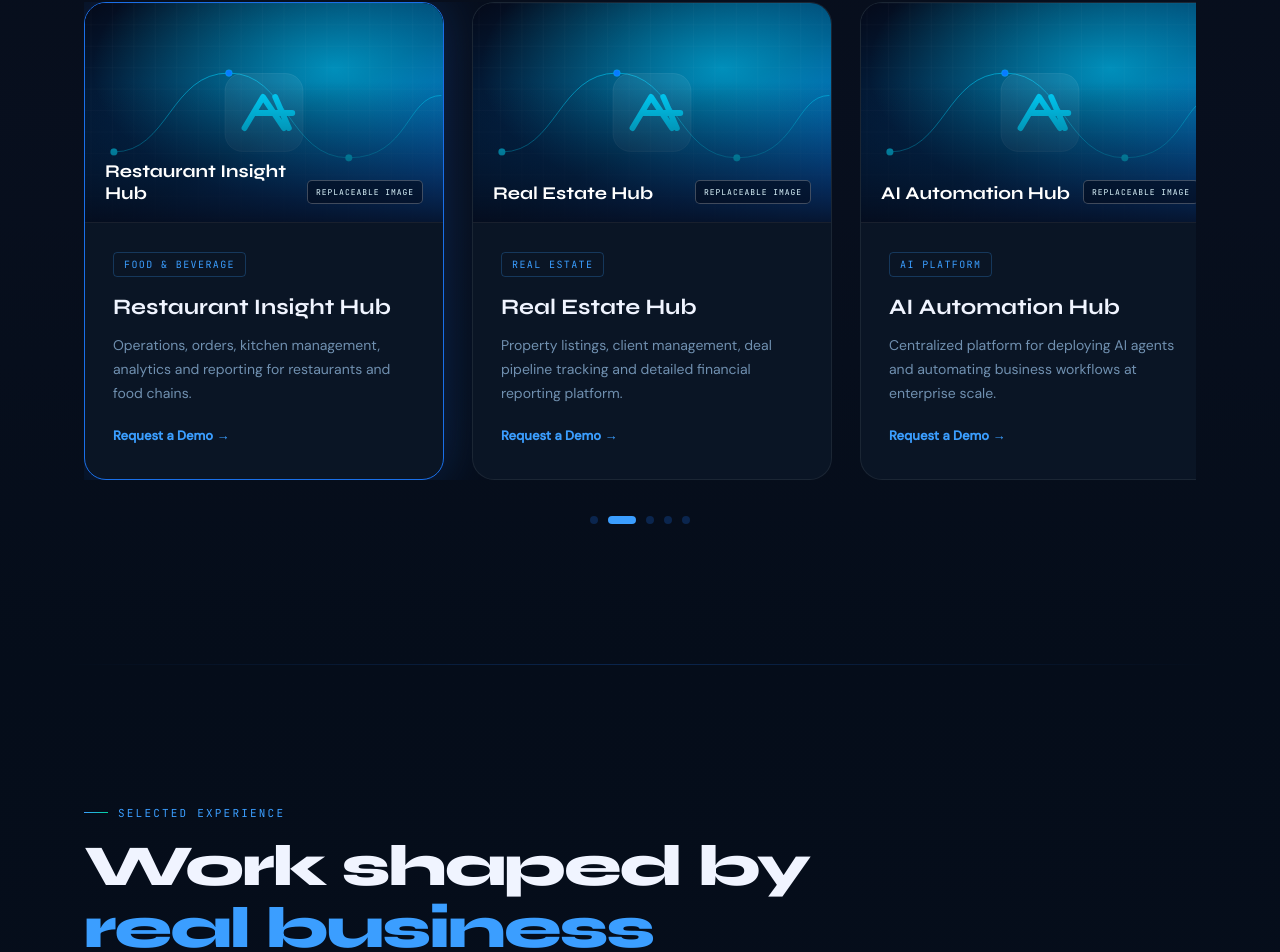
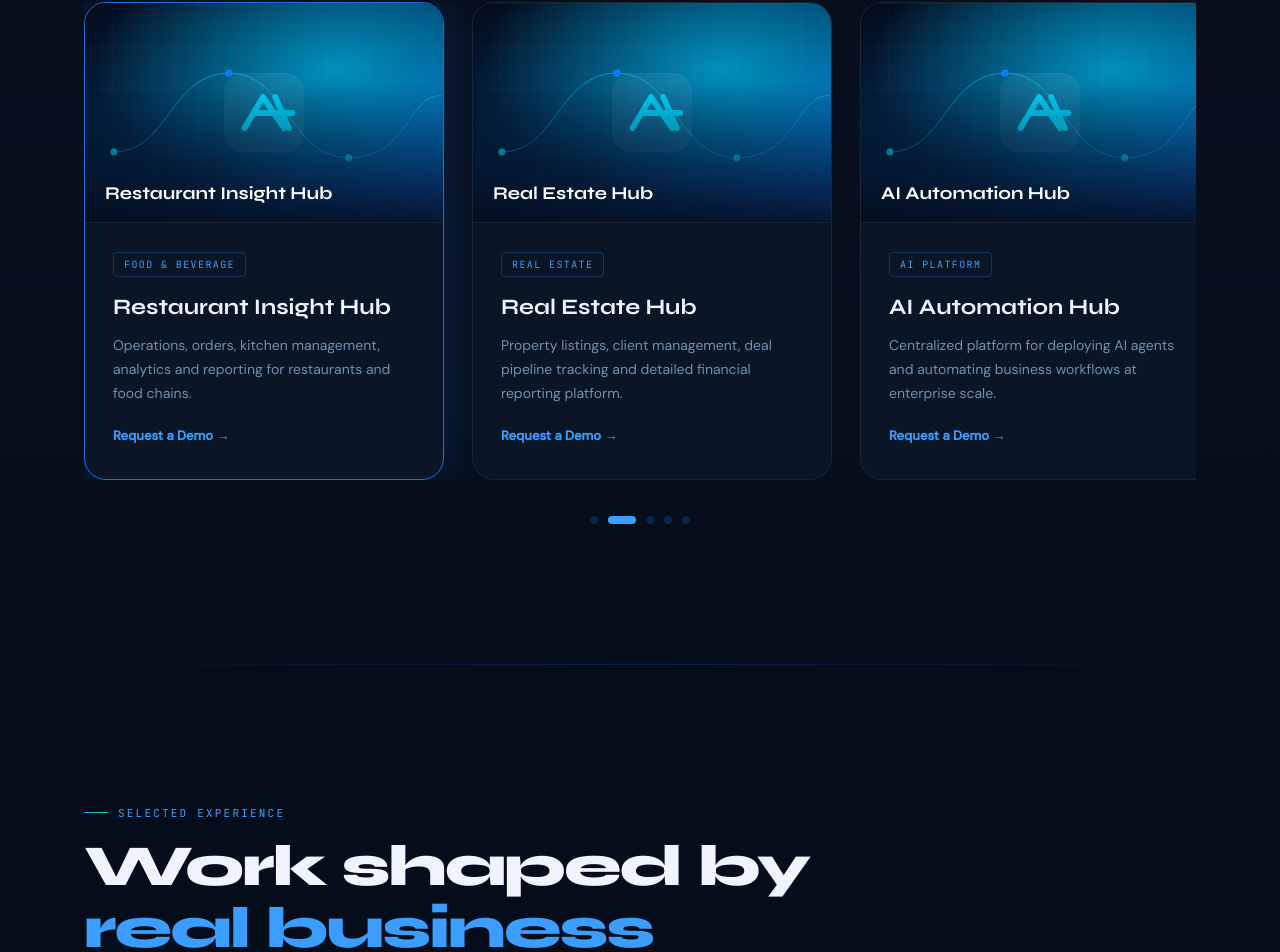
Before and after one commit to ahmedaltyeb/axirova, a React (Vite) app: page / in a window 1280 px wide. Shown: the part 7081-8033 px from the top of the page. Built offline with nearby package versions, Linux system fonts and the light colour scheme; no server answers; a small style sheet from the web is missing.

Commit message:
Remove temporary image labels from product cards

```diff
--- a/src/components/Products.jsx
+++ b/src/components/Products.jsx
@@ -18,7 +18,6 @@ function MockScreen({ prod, index }) {
       <div style={{ position: 'absolute', inset: 0, background: 'linear-gradient(180deg,transparent 36%,rgba(5,8,22,.88) 100%)', pointerEvents: 'none' }} />
       <div style={{ position: 'absolute', insetInlineStart: '20px', insetInlineEnd: '20px', bottom: '18px', display: 'flex', alignItems: 'flex-end', justifyContent: 'space-between', gap: '12px' }}>
         <strong style={{ color: '#fff', fontFamily: 'var(--font-d)', fontSize: '18px', lineHeight: 1.2 }}>{prod.name.en}</strong>
-        <span style={{ flexShrink: 0, color: '#dff8ff', fontFamily: 'var(--font-m)', fontSize: '8px', letterSpacing: '.12em', padding: '5px 8px', border: '1px solid rgba(255,255,255,.24)', borderRadius: '5px', background: 'rgba(5,8,22,.52)', backdropFilter: 'blur(8px)' }}>REPLACEABLE IMAGE</span>
       </div>
     </div>
   );
```
